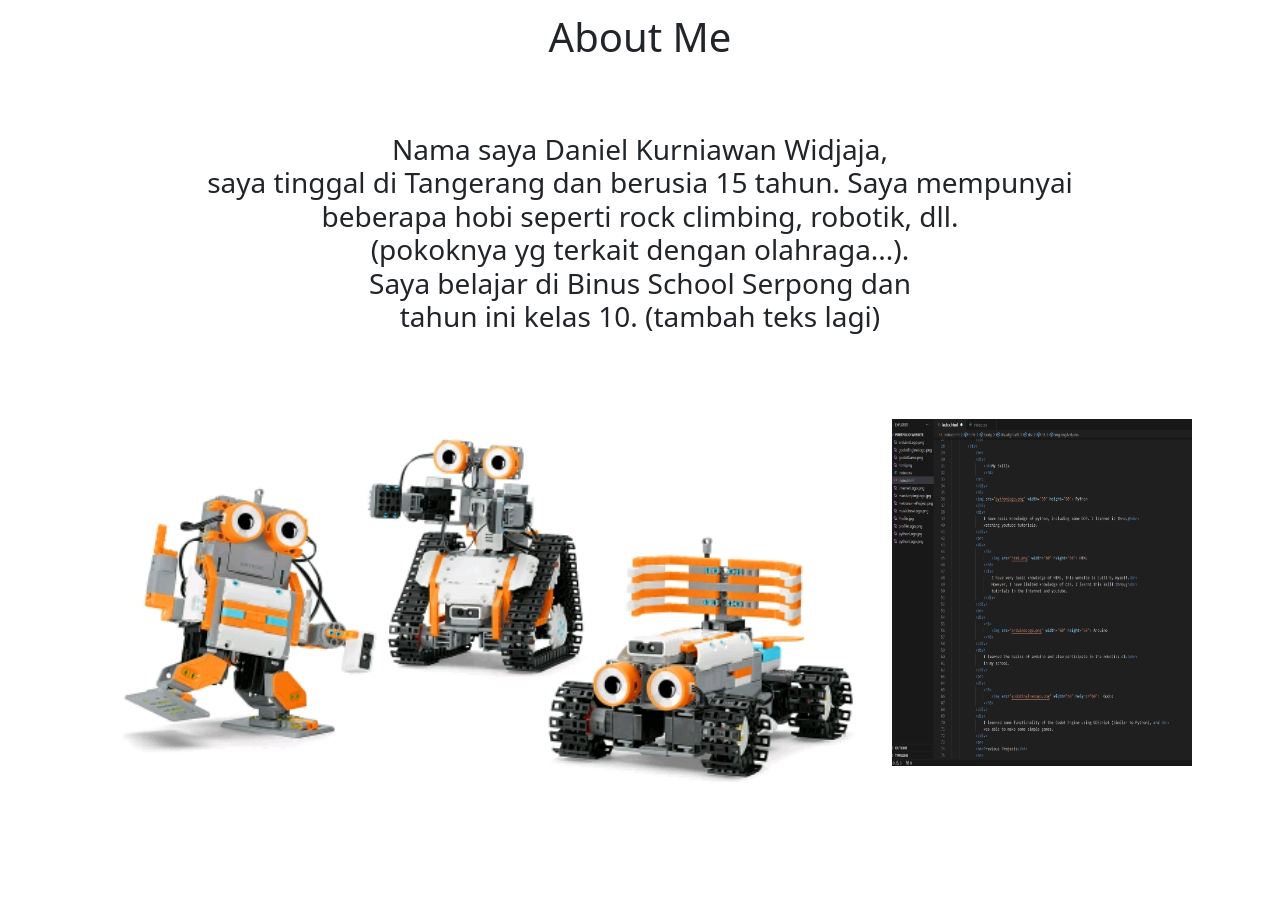
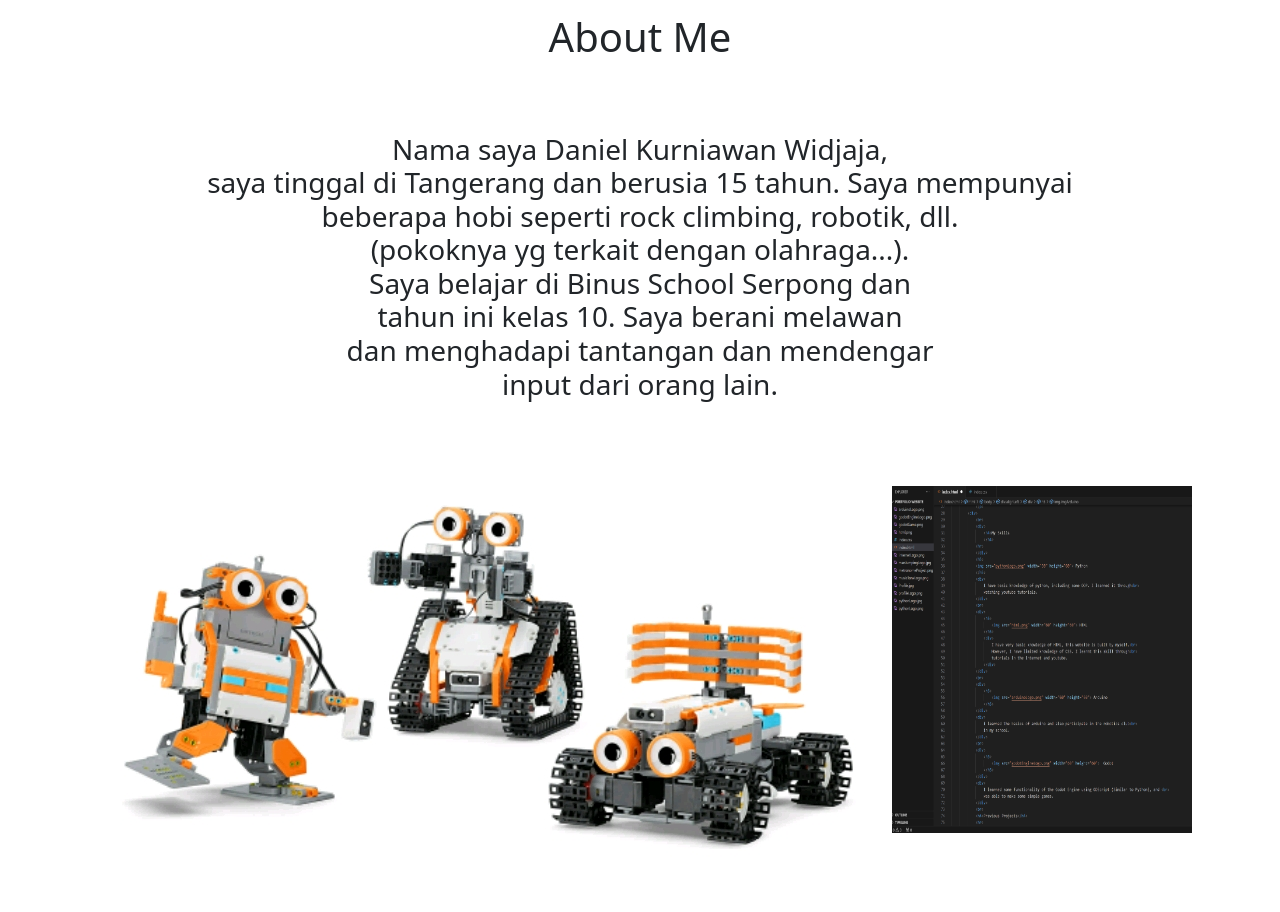
Before and after one commit to danielKW8/danielKW8.github.io, a plain HTML site: page index.html in a window 1280 px wide. Shown: the part 1020-1932 px from the top of the page. Drawn offline with nearby package versions, Linux system fonts and the light colour scheme.

Commit message:
added text

```diff
--- a/index.html
+++ b/index.html
@@ -65,7 +65,10 @@
                     seperti rock climbing, robotik, dll.<br>
                     (pokoknya yg terkait dengan olahraga...).<br>
                     Saya belajar di Binus School Serpong dan <br>
-                    tahun ini kelas 10. (tambah teks lagi)<br> </h3>
+                    tahun ini kelas 10. Saya berani melawan<br>
+                    dan menghadapi tantangan dan mendengar<br>
+                    input dari orang lain.<br>
+                </h3>
                     <img src="robotics.jpeg" alt="image">
                     <img src="code.png" alt="image" width="300" height="347">
                 </p>
```
